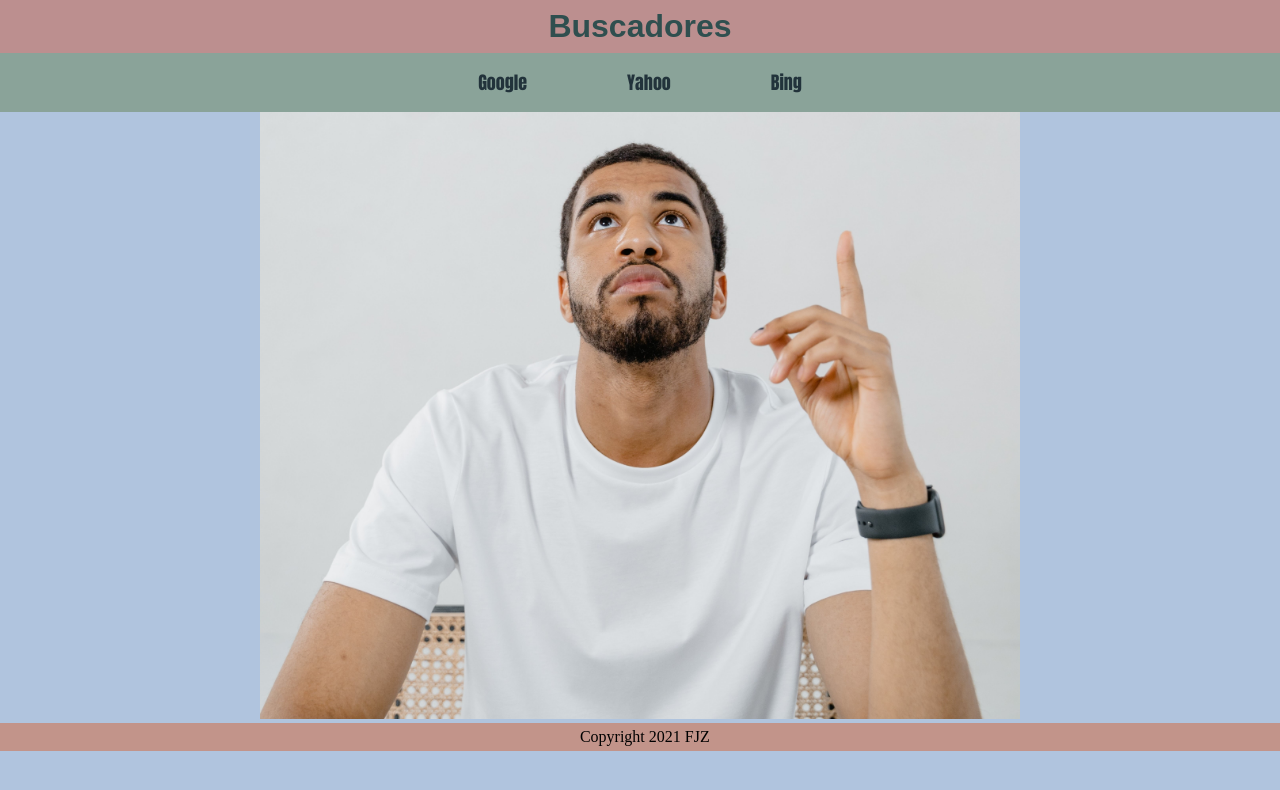
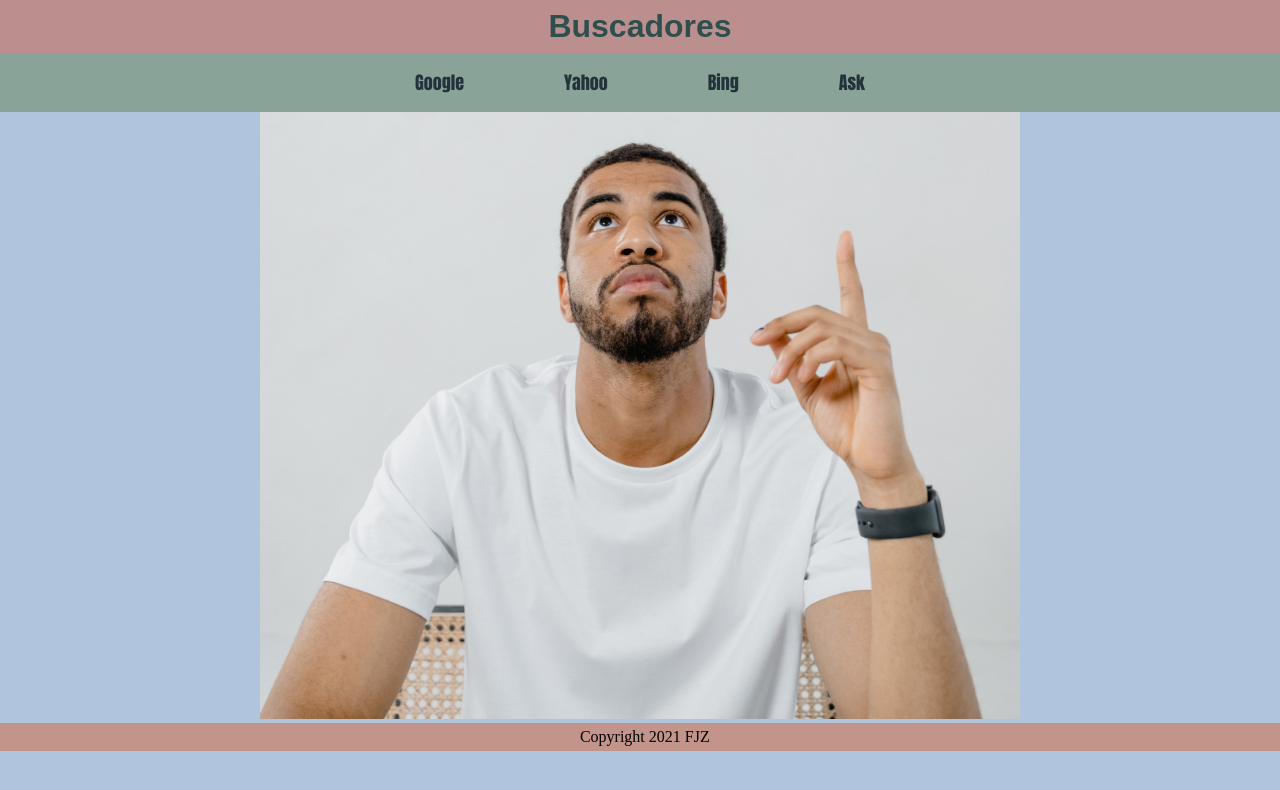
Before and after one commit to Electrocisko/PrimerProyecto, a website: page index.html in a window 1280 px wide. Drawn offline with Linux system fonts and the light colour scheme.

Commit message:
Adicione un link mas de buscador llamado ASk

```diff
--- a/index.html
+++ b/index.html
@@ -18,6 +18,7 @@
            <li><a href="https://www.google.com/" target="_blank">Google</a></li>
            <li><a href="https://espanol.yahoo.com/?p=us" target="_blank">Yahoo</a></li>
            <li><a href="https://www.bing.com/?setlang=es" target="_blank">Bing</a></li>
+           <li><a href="https://www.ask.com/?qo=logo" target="_blank">Ask</a></li>
        </ul>
     </main>
     <section>
```
